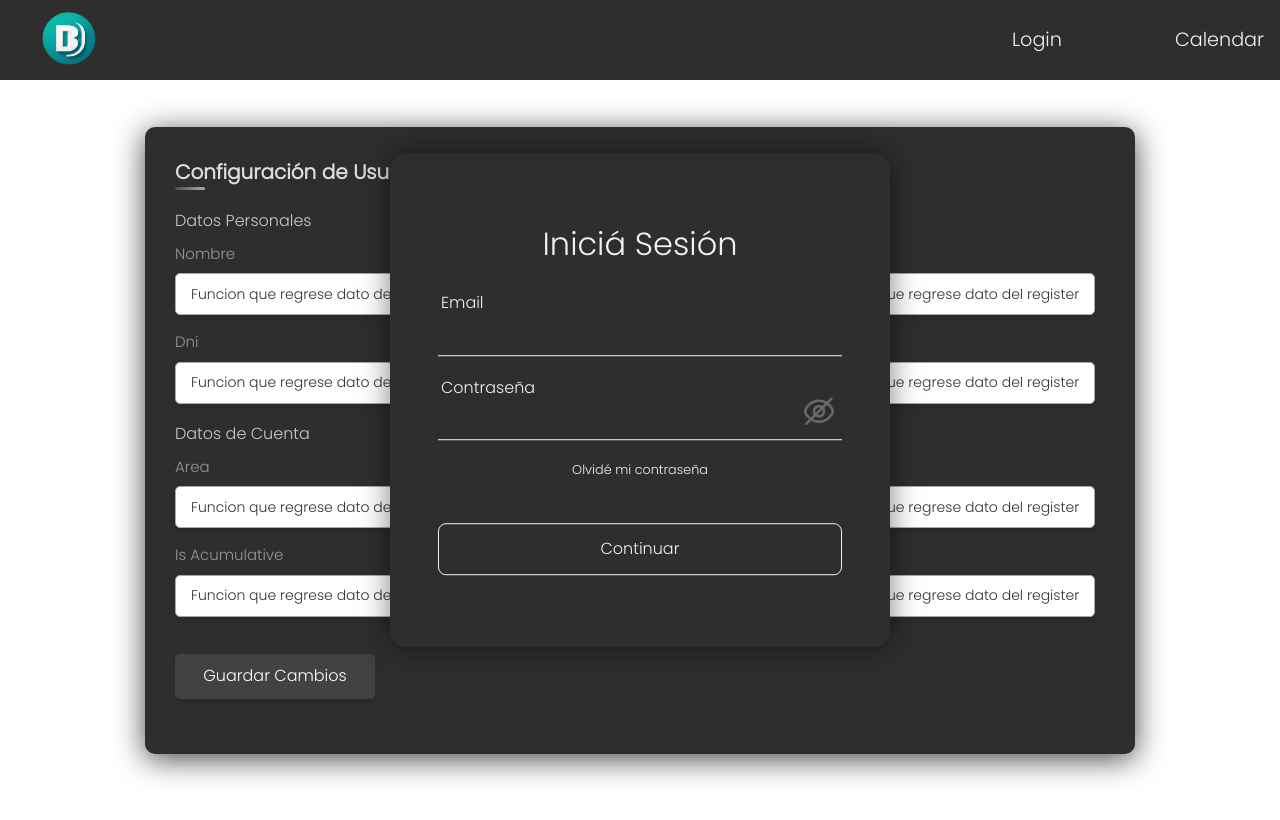
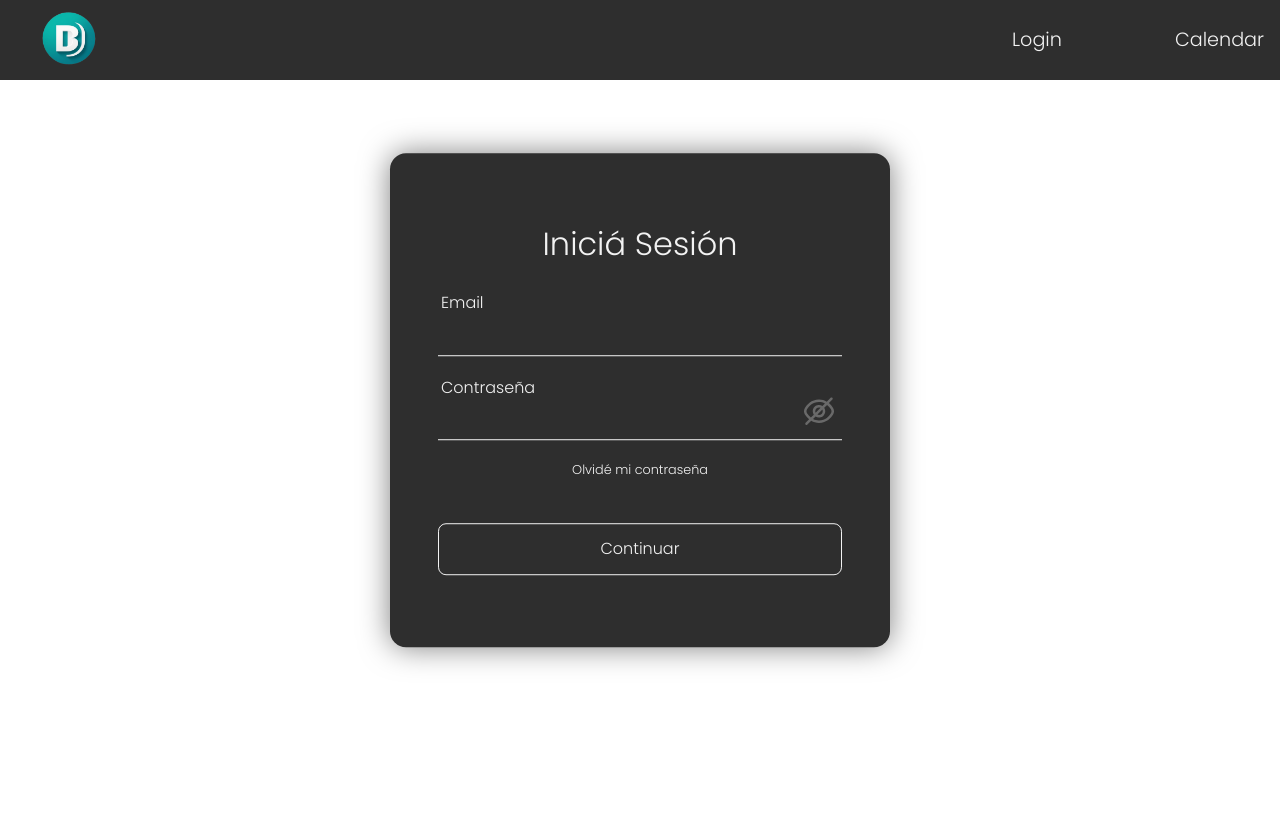
Before and after one commit to DylanselET32/becation, a React (Vite) app in the folder frontend/: page /login in a window 1280 px wide. Shown: the top 820 px of the page. Built offline with nearby package versions, Linux system fonts and the light colour scheme.

Commit message:
correccion de errores en app

```diff
--- a/frontend/src/App.jsx
+++ b/frontend/src/App.jsx
@@ -34,7 +34,6 @@ function App() {
         <AlertProvider>
           <ModalAlert/>
           <Header auth={auth} />
-          <ConfigProfile/>
            <Routes>
             <Route exact path="/" element={<Home auth={auth} />} />
             <Route exact path="/login" element={<Login auth={auth} />} />
```
